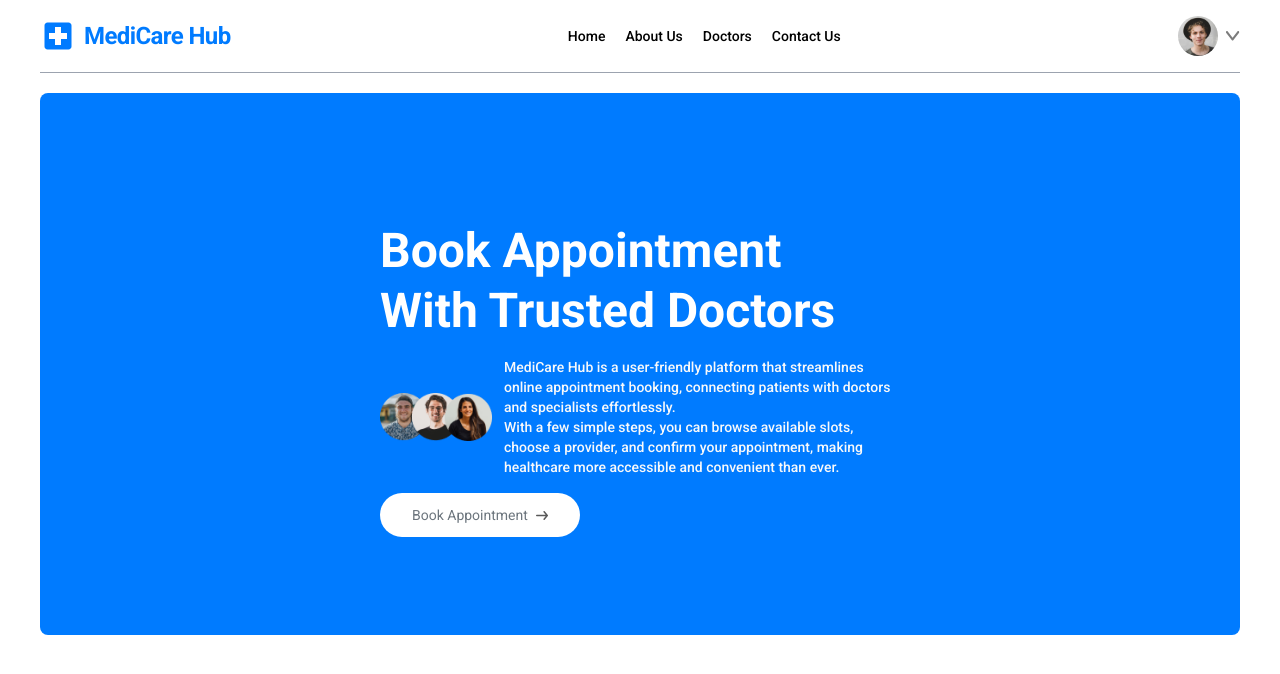
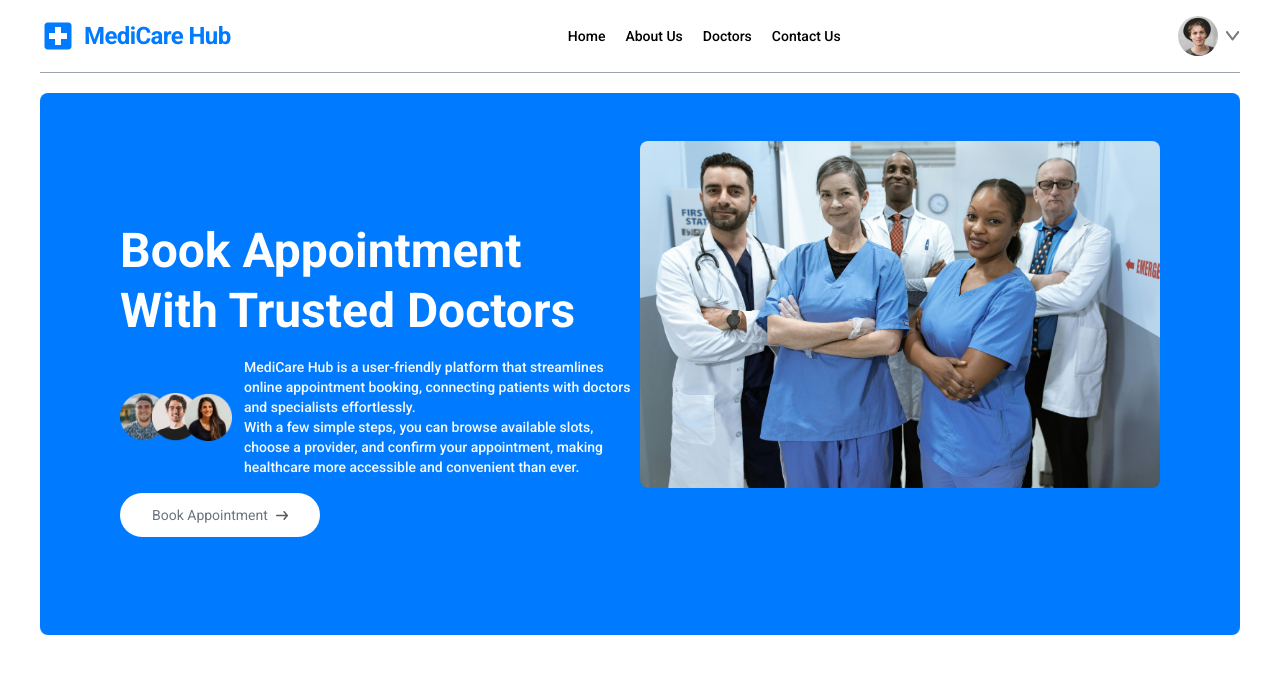
Before and after one commit to briansimiyuj/doctor-appointment-app, a React (Vite) app: page / in a window 1280 px wide. Shown: the top 674 px of the page. Built offline with nearby package versions, Linux system fonts and the light colour scheme; a web font is replaced by a local one.

Commit message:
Right Hero

```diff
--- a/src/components/Hero/Hero.tsx
+++ b/src/components/Hero/Hero.tsx
@@ -1,4 +1,5 @@
 import LeftHero from "./LeftHero"
+import RightHero from "./RightHero"
 
 const Hero: React.FC = ()=>{
 
@@ -8,6 +9,8 @@ const Hero: React.FC = ()=>{
 
             <LeftHero/>
 
+            <RightHero/>
+
         </header>
 
     )
--- /dev/null
+++ b/src/components/Hero/RightHero.tsx
@@ -0,0 +1,17 @@
+import { assets } from "../../assets/frontend/assets"
+
+const RightHero: React.FC = ()=>{
+
+    return(
+
+        <div className="md:w-1/2 relative">
+
+            <img src={assets.heroImage} alt="hero image" className="w-full mt-12 rounded-lg"/>
+
+        </div>
+
+    )
+
+}
+
+export default RightHero
```
Also changed, not shown: 1 other file (tests, documents, lock files or other folders).
